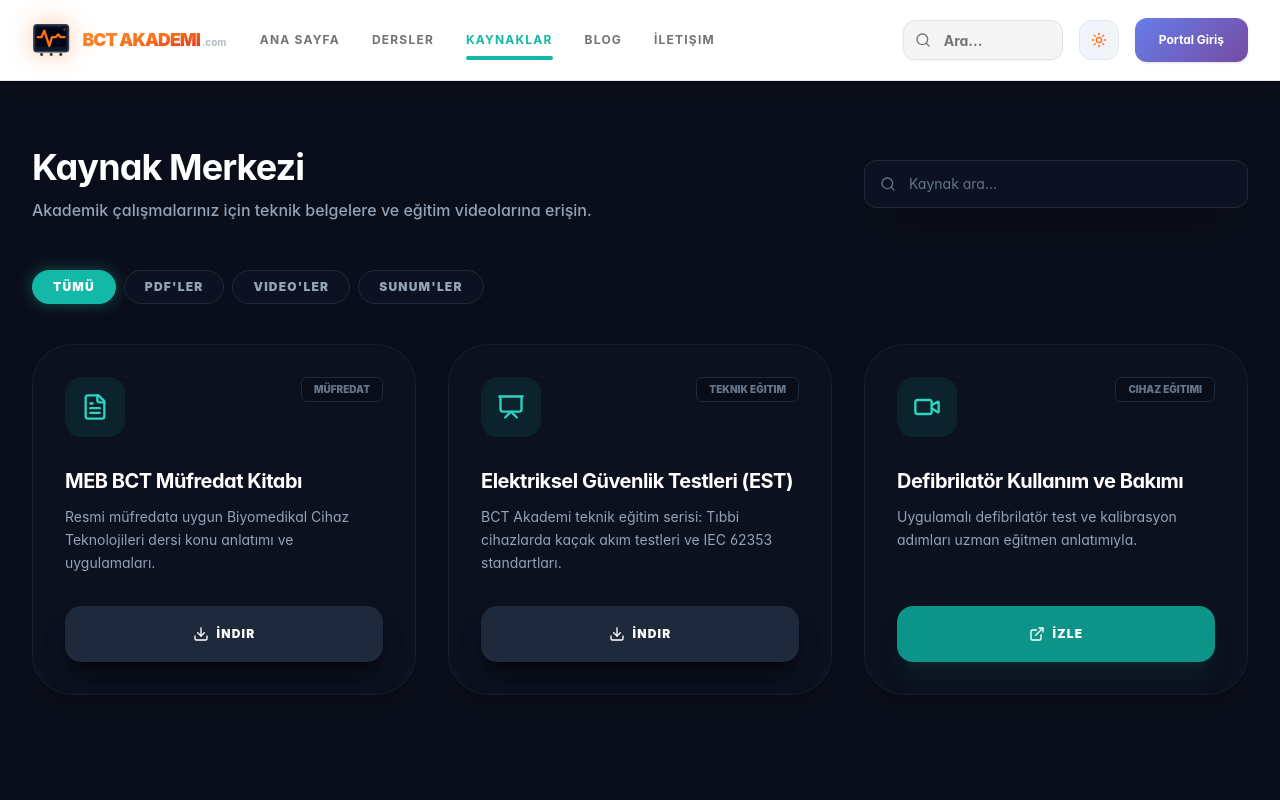
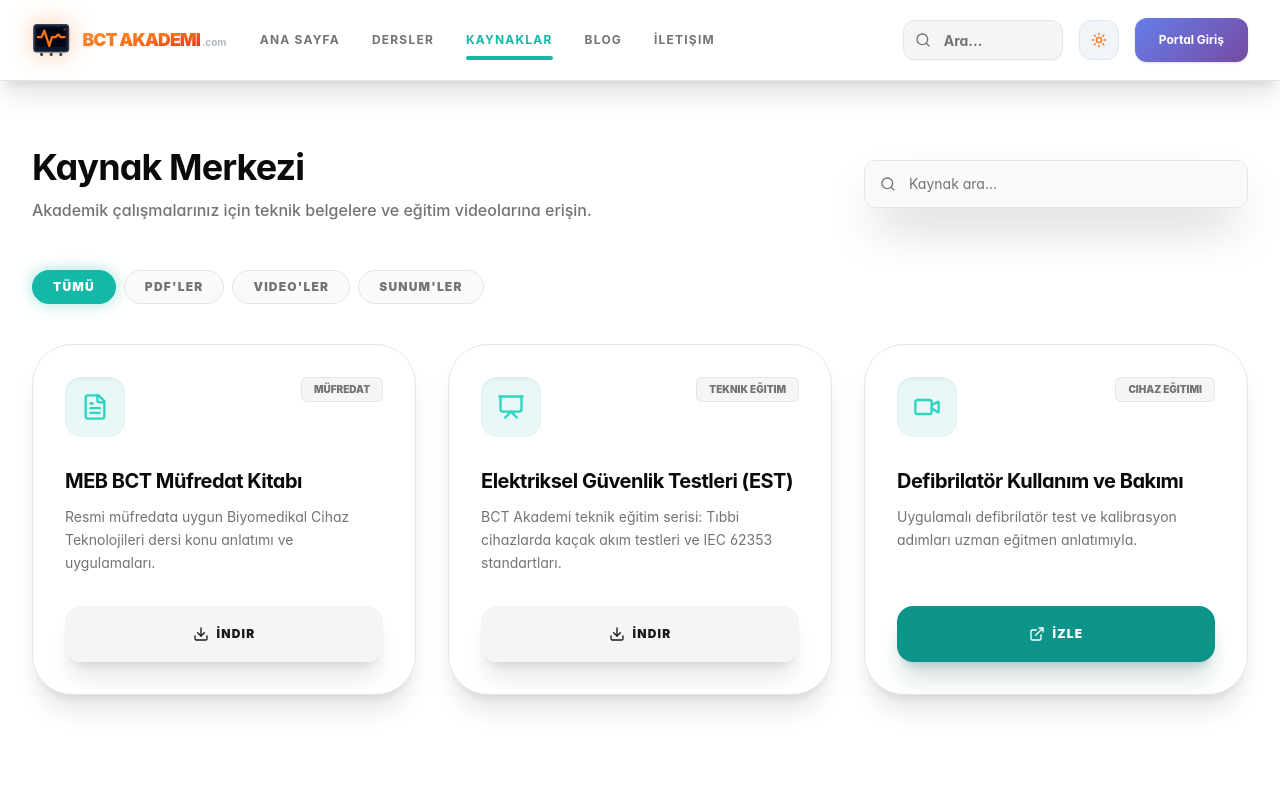
Before and after one commit to berkayec/bctakademi, a React (Vite) app: page /kaynaklar in a window 1280 px wide. Shown: the top 800 px of the page. Built offline with nearby package versions, Linux system fonts and the light colour scheme.

Commit message:
Refactor styles in ResourcesPage for color updates
Updated background and text colors for improved readability and consistency. Adjusted styles for various elements to use new color variables.

```diff
--- a/src/pages/ResourcesPage.tsx
+++ b/src/pages/ResourcesPage.tsx
@@ -32,26 +32,30 @@ export function ResourcesPage() {
   };
 
   return (
-    <div className="bg-[#0a0e1a] min-h-screen">
+    // bg-[#0a0e1a] -> bg-background | Transition eklendi
+    <div className="bg-background min-h-screen transition-colors duration-300">
       <div className="max-w-7xl mx-auto px-4 sm:px-6 lg:px-8 py-12 md:py-16">
 
         {/* BAŞLIK VE ARAMA */}
         <div className="flex flex-col md:flex-row justify-between items-start md:items-center gap-6 mb-12">
           <div className="space-y-2">
-            <h1 className="text-4xl font-display font-bold text-white tracking-tight leading-tight">
+            {/* text-white -> text-foreground */}
+            <h1 className="text-4xl font-display font-bold text-foreground tracking-tight leading-tight transition-colors">
               Kaynak Merkezi
             </h1>
-            <p className="text-slate-400 font-medium">
+            {/* text-slate-400 -> text-muted-foreground */}
+            <p className="text-muted-foreground font-medium transition-colors">
               Akademik çalışmalarınız için teknik belgelere ve eğitim videolarına erişin.
             </p>
           </div>
           <div className="relative w-full md:w-96 group">
-            <Search className="absolute left-4 top-1/2 -translate-y-1/2 w-4 h-4 text-slate-500 group-focus-within:text-orange-500 transition-colors" />
+            <Search className="absolute left-4 top-1/2 -translate-y-1/2 w-4 h-4 text-muted-foreground group-focus-within:text-orange-500 transition-colors" />
             <Input
               placeholder="Kaynak ara..."
               value={search}
               onChange={(e) => setSearch(e.target.value)}
-              className="pl-11 h-12 rounded-xl border-slate-800 bg-slate-900/50 text-white placeholder:text-slate-500 focus-visible:ring-teal-500 shadow-2xl"
+              // bg-slate-900/50 -> bg-muted/50 | border-slate-800 -> border-border
+              className="pl-11 h-12 rounded-xl border-border bg-muted/50 text-foreground placeholder:text-muted-foreground focus-visible:ring-teal-500 shadow-2xl transition-all"
             />
           </div>
         </div>
@@ -66,7 +70,7 @@ export function ResourcesPage() {
                 "px-5 py-2 rounded-full text-xs font-black uppercase tracking-widest transition-all border",
                 filter === cat
                   ? "bg-teal-500 text-white border-teal-500 shadow-[0_0_15px_rgba(20,184,166,0.4)]"
-                  : "bg-slate-900/50 text-slate-400 border-slate-800 hover:border-slate-700 hover:text-slate-300"
+                  : "bg-muted/50 text-muted-foreground border-border hover:border-foreground/20 hover:text-foreground"
               )}
             >
               {cat === 'Tümü' ? 'Tümü' : `${cat}'ler`}
@@ -86,21 +90,25 @@ export function ResourcesPage() {
                   initial={{ opacity: 0, scale: 0.95 }}
                   animate={{ opacity: 1, scale: 1 }}
                   exit={{ opacity: 0, scale: 0.95 }}
-                  className="bg-slate-900/40 backdrop-blur-xl rounded-[2.5rem] p-8 border border-white/5 flex flex-col h-full hover:bg-slate-900/60 transition-all group shadow-xl"
+                  // bg-slate-900/40 -> bg-card | border-white/5 -> border-border
+                  className="bg-card backdrop-blur-xl rounded-[2.5rem] p-8 border border-border flex flex-col h-full hover:bg-card/80 transition-all group shadow-xl"
                 >
                   <div className="flex items-start justify-between mb-8">
                     <div className="p-4 rounded-2xl bg-teal-500/10 text-teal-400 group-hover:scale-110 transition-transform duration-500 shadow-inner">
                       <Icon className="w-7 h-7" />
                     </div>
-                    <Badge variant="outline" className="text-[10px] uppercase font-black border-slate-800 text-slate-500 bg-black/20 px-3 py-1">
+                    {/* border-slate-800 -> border-border | text-slate-500 -> text-muted-foreground */}
+                    <Badge variant="outline" className="text-[10px] uppercase font-black border-border text-muted-foreground bg-muted px-3 py-1">
                       {res.category}
                     </Badge>
                   </div>
 
-                  <h3 className="text-xl font-bold text-white mb-3 tracking-tight group-hover:text-teal-400 transition-colors leading-tight">
+                  {/* text-white -> text-foreground */}
+                  <h3 className="text-xl font-bold text-foreground mb-3 tracking-tight group-hover:text-teal-500 transition-colors leading-tight">
                     {res.title}
                   </h3>
-                  <p className="text-slate-400 text-sm leading-relaxed mb-8 flex-1">
+                  {/* text-slate-400 -> text-muted-foreground */}
+                  <p className="text-muted-foreground text-sm leading-relaxed mb-8 flex-1 transition-colors">
                     {res.description}
                   </p>
 
@@ -112,7 +120,7 @@ export function ResourcesPage() {
                       "w-full h-14 rounded-2xl font-black text-xs uppercase tracking-widest border-none transition-all active:scale-95 shadow-xl",
                       res.type === 'Video'
                         ? "bg-teal-600 hover:bg-teal-500 text-white shadow-teal-900/20"
-                        : "bg-slate-800 hover:bg-slate-700 text-white shadow-black/40" // Buradaki text-white sorunu çözer
+                        : "bg-secondary text-secondary-foreground hover:bg-secondary/80 shadow-black/10"
                     )}
                   >
                     {processingId === res.id ? (
@@ -132,10 +140,10 @@ export function ResourcesPage() {
 
         {/* BOŞ SONUÇ DURUMU */}
         {filteredResources.length === 0 && (
-          <div className="py-24 text-center border-2 border-dashed border-slate-800 rounded-[3rem]">
-            <FileWarning className="w-16 h-16 text-slate-700 mx-auto mb-4" />
-            <h3 className="text-xl font-bold text-white mb-2">Kaynak bulunamadı</h3>
-            <p className="text-slate-500 text-sm">Farklı anahtar kelimelerle aramayı deneyebilirsiniz.</p>
+          <div className="py-24 text-center border-2 border-dashed border-border rounded-[3rem] transition-colors">
+            <FileWarning className="w-16 h-16 text-muted-foreground/30 mx-auto mb-4" />
+            <h3 className="text-xl font-bold text-foreground mb-2">Kaynak bulunamadı</h3>
+            <p className="text-muted-foreground text-sm">Farklı anahtar kelimelerle aramayı deneyebilirsiniz.</p>
           </div>
         )}
       </div>
```
